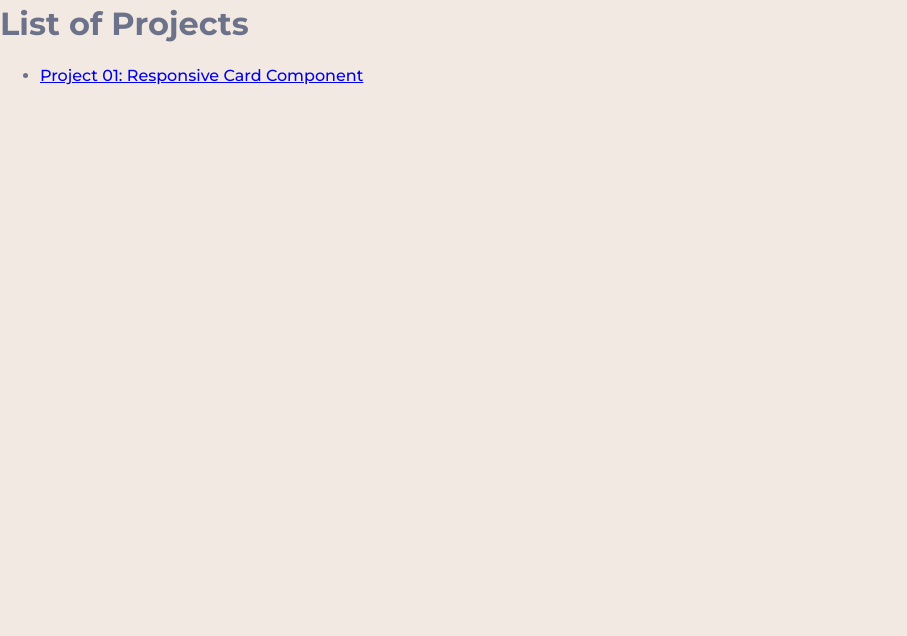
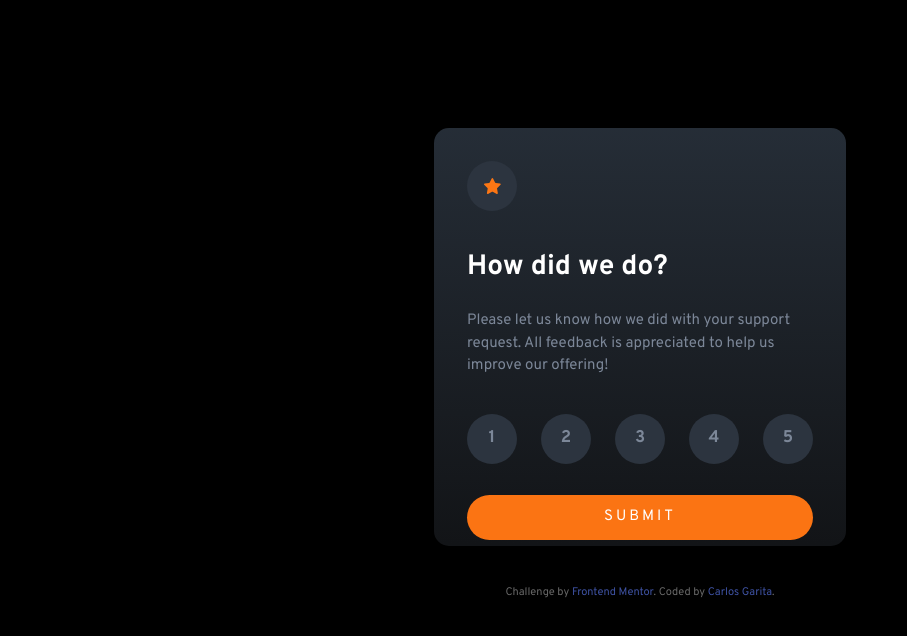
Before and after one commit to carlosgarita/projects2, a plain HTML site: page index.html in a window 1280 px wide. Shown: the whole page, without its empty margins (0-907 px from the left). Drawn offline with Linux system fonts and the light colour scheme.

Commit message:
Add files via upload

```diff
--- /dev/null
+++ b/css/myStyles.css
@@ -0,0 +1,155 @@
+:root {
+    --Orange: hsl(25, 97%, 53%);
+    --White: hsl(0, 0%, 100%);
+    --Light-Grey: hsl(217, 12%, 63%);
+    --Medium-Grey: hsl(216, 12%, 54%);
+    --Dark-Blue: hsl(213, 19%, 18%);
+    --Light-Dark-Blue: hsl(215, 18%, 21%);
+    --Very-Dark-Blue: hsl(216, 12%, 8%);
+}
+
+body {
+    font-family: 'Fraunces', serif;
+    font-family: 'Overpass', sans-serif;
+    color: rgb(104, 104, 104);
+    background-color: black;
+    }
+
+a {
+    color: rgb(104, 104, 104);
+    text-decoration: none;
+}
+
+
+.card {
+    box-sizing: border-box;
+    width: 412px;
+    height: 418px;
+    border-radius: 15px;
+    background-image: linear-gradient(var(--Dark-Blue), var(--Very-Dark-Blue));
+    margin: 10% auto 3% auto;
+    padding: 33px;
+}
+
+.starIcon {
+    background-color: var(--Light-Dark-Blue);
+    width: 50px;
+    height: 50px;
+    border-radius: 100%;
+
+    display: flex;
+    justify-content: center;
+    align-items: center;
+}
+
+.title {
+    color: var(--White);
+    font-weight: 700;
+    font-size: 28px;
+    margin-top: 35px;
+    margin-bottom: 0;
+}
+
+.text {
+    color: var(--Medium-Grey);
+    font-size: 15px;
+    margin-top: 22px;
+}
+
+.ratingButtonsContainer {
+    height: 50px;
+    display: flex;
+    justify-content:space-between;
+    margin-top: 36px;
+
+}
+
+.ratingButton {
+    float: left;
+    width: 50px;
+    height: 50px;
+    border-radius: 100%;
+    border: 0;
+    font-size: 17px;
+    font-weight: 700;
+    cursor: pointer;
+}
+
+.ratingButtonNormalState {
+    color: var(--Medium-Grey);
+    background-color: var(--Light-Dark-Blue);
+}
+
+.ratingButtonActiveState {
+    color: var(--White);
+    background-color: var(--Light-Grey);
+    pointer-events: none;
+
+}
+
+.ratingButton:hover {
+    background-color: var(--Orange);
+    color: white;
+}
+
+
+.CTA {
+    width: 100%;
+    height: 45px;
+    border-radius: 23px;
+    color: white;
+    font-size: 15px;
+    letter-spacing: 0.2em;
+    background-color: var(--Orange);
+    border: 0;
+    margin-top: 31px;
+    cursor: pointer;
+}
+
+.CTA:active {
+    background-color: white;
+    color: var(--Orange);
+}
+
+.card2 {
+    box-sizing: border-box;
+    width: 412px;
+    height: 418px;
+    border-radius: 15px;
+    background-image: linear-gradient(var(--Dark-Blue), var(--Very-Dark-Blue));
+    margin: 10% auto 3% auto;
+    padding: 33px;
+    display: flex;
+    align-items: center;
+    justify-content: center;
+    flex-direction: column;
+}
+
+.selectionMessage {
+    text-align: center;
+    margin-top: 33px;
+    background-color: var(--Dark-Blue);
+    color: var(--Orange);
+    padding: 5px 20px;
+    border-radius: 20px;
+
+}
+
+.titleCard2 {
+    text-align: center;
+    font-weight: 400;
+    color: white;
+    margin-top: 25px;
+}
+
+.textCard2 {
+    text-align: center;
+    color: var(--Light-Grey);
+    font-size: 15px;
+    margin-top: 8px;
+    letter-spacing: 0.1px;
+}
+
+.visibility {
+    display: none;
+}
--- /dev/null
+++ b/css/resetStyles.css
@@ -0,0 +1,74 @@
+/* Box sizing rules */
+*,
+*::before,
+*::after {
+  box-sizing: border-box;
+}
+
+/* Remove default margin */
+body,
+h1,
+h2,
+h3,
+h4,
+p,
+figure,
+blockquote,
+dl,
+dd {
+  margin: 0;
+}
+
+/* Remove list styles on ul, ol elements with a list role, which suggests default styling will be removed */
+ul[role='list'],
+ol[role='list'] {
+  list-style: none;
+}
+
+/* Set core root defaults */
+html:focus-within {
+  scroll-behavior: smooth;
+}
+
+/* Set core body defaults */
+body {
+  min-height: 100vh;
+  text-rendering: optimizeSpeed;
+  line-height: 1.5;
+}
+
+/* A elements that don't have a class get default styles */
+a:not([class]) {
+  text-decoration-skip-ink: auto;
+}
+
+/* Make images easier to work with */
+img,
+picture {
+  max-width: 100%;
+  display: block;
+}
+
+/* Inherit fonts for inputs and buttons */
+input,
+button,
+textarea,
+select {
+  font: inherit;
+}
+
+/* Remove all animations, transitions and smooth scroll for people that prefer not to see them */
+@media (prefers-reduced-motion: reduce) {
+  html:focus-within {
+   scroll-behavior: auto;
+  }
+
+  *,
+  *::before,
+  *::after {
+    animation-duration: 0.01ms !important;
+    animation-iteration-count: 1 !important;
+    transition-duration: 0.01ms !important;
+    scroll-behavior: auto !important;
+  }
+}
--- a/index.html
+++ b/index.html
@@ -5,31 +5,107 @@
   <meta name="viewport" content="width=device-width, initial-scale=1.0"> <!-- displays site properly based on user's device -->
 
   <link rel="icon" type="image/png" sizes="32x32" href="./images/favicon-32x32.png">
+
   <link rel="preconnect" href="https://fonts.googleapis.com">
   <link rel="preconnect" href="https://fonts.gstatic.com" crossorigin>
-  <link href="https://fonts.googleapis.com/css2?family=Lora:wght@400;500;600&family=Montserrat:wght@500;700&display=swap" rel="stylesheet">
+  <link href="https://fonts.googleapis.com/css2?family=Fraunces:opsz,wght@9..144,700&family=Overpass:wght@400;700&display=swap" rel="stylesheet">
 
-  <link href="https://fonts.googleapis.com/css2?family=Fraunces:ital,opsz,wght@0,9..144,600;0,9..144,800;1,9..144,700&family=Oxygen:wght@300;400;700&family=Raleway:wght@100&display=swap" rel="stylesheet">
-  <link rel="stylesheet" href="resetStyles.css">
-  <link rel="stylesheet" href="myStyles.css">
+  <link rel="stylesheet" href="css/resetStyles.css">
+  <link rel="stylesheet" href="css/myStyles.css">
 
-  <title>Frontend Mentor | Product preview card component</title>
+  <title>Frontend Mentor | Interactive rating component</title>
 
+  <!-- Feel free to remove these styles or customise in your own stylesheet 👍 -->
+  <style>
+    .attribution { font-size: 11px; text-align: center; }
+    .attribution a { color: hsl(228, 45%, 44%); }
+    .fakeText { font-size: 17px; text-align: center; }
+  </style>
 </head>
 <body>
 
-<h1>List of Projects</h1>
 
-<ul>
-  <li><a href="project_01.html">Project 01: Responsive Card Component</a></li>
-</ul>
+
+<!-- Card 1 -->
+
+  <div class="card">
+
+    <div class="starIcon" >
+      <img class="star" src="images/icon-star.svg" alt="">
+    </div>
+
+
+    <h1 class="title">How did we do?</h1>
+
+    <p class="text">Please let us know how we did with your support request. All feedback is appreciated
+      to help us improve our offering!</p>
+
+
+    <div class="ratingButtonsContainer">
+
+      <button id="1" class="ratingButton ratingButtonNormalState">1</button>
+      <button id="2" class="ratingButton ratingButtonNormalState">2</button>
+      <button id="3" class="ratingButton ratingButtonNormalState">3</button>
+      <button id="4" class="ratingButton ratingButtonNormalState">4</button>
+      <button id="5" class="ratingButton ratingButtonNormalState">5</button>
+
+    </div>
+
+
+    <button class="CTA">SUBMIT</button>
+
+  </div>
+
+
+<!-- Card 2 -->
+
+  <div class="card2 visibility">
+    <div class="illustrationContainer" >
+      <img class="illustration" src="images/illustration-thank-you.svg" alt="">
+    </div>
+
+    <p class="selectionMessage">You selected <span class="numberSelected">0</span> out of 5</p>
+
+    <h1 class="titleCard2">Thank you!</h1>
+
+    <p class="textCard2">We appreciate you taking the time to give a rating.
+      If vou ever need more support. don't hesitate to
+      get in touch!</p>
+  </div>
+
+  <!-- <div>
+    <p class="fakeText">You selected <span class="numberSelected">X</span> out of 5</p>
+  </div> -->
+
+  <!-- Rating state start
 
 
 
+  Please let us know how we did with your support request. All feedback is appreciated
+  to help us improve our offering!
 
-  <!-- <div class="attribution">
+  1 2 3 4 5
+
+  Submit
+
+  <!-- Rating state end -->
+
+  <!-- Thank you state start
+
+  You selected <!-- Add rating here  out of 5
+
+  Thank you!
+
+  We appreciate you taking the time to give a rating. If you ever need more support,
+  don’t hesitate to get in touch!
+
+  <!-- Thank you state end -->
+
+
+  <div class="attribution">
     Challenge by <a href="https://www.frontendmentor.io?ref=challenge" target="_blank">Frontend Mentor</a>.
-    Coded by <a href="#">Your Name Here</a>.
-  </div> -->
+    Coded by <a href="#">Carlos Garita</a>.
+  </div>
 </body>
+<script src="JS/script.js"></script>
 </html>
--- /dev/null
+++ b/js/script.js
@@ -0,0 +1,43 @@
+
+
+
+//Add active class:
+
+function setThisButtonActive(button) {
+    button.classList.add("ratingButtonActiveState");
+}
+
+//Remove active class from the rest of the buttons:
+
+function resetActiveButton() {
+    document.querySelectorAll(".ratingButtonActiveState").forEach((button) => {
+        button.classList.remove("ratingButtonActiveState");
+    });
+}
+
+
+
+document.querySelectorAll(".ratingButton").forEach((button) => {
+    button.addEventListener("click", function() {
+        resetActiveButton();
+        setThisButtonActive(button);
+        retrieveTextFromButton(button);
+    });
+});
+
+
+//Text changing
+
+function retrieveTextFromButton(button) {
+    document.querySelector(".numberSelected").textContent = button.textContent;
+}
+
+
+//numberSelected.textContent = textRetrieved;
+
+document.querySelector(".CTA").addEventListener('click', changeVisibility);
+
+function changeVisibility() {
+    document.querySelector(".card").classList.add("visibility");
+    document.querySelector(".card2").classList.remove("visibility");
+}
```
Also changed, not shown: images/icon-star.svg (added), images/illustration-thank-you.svg (added).
